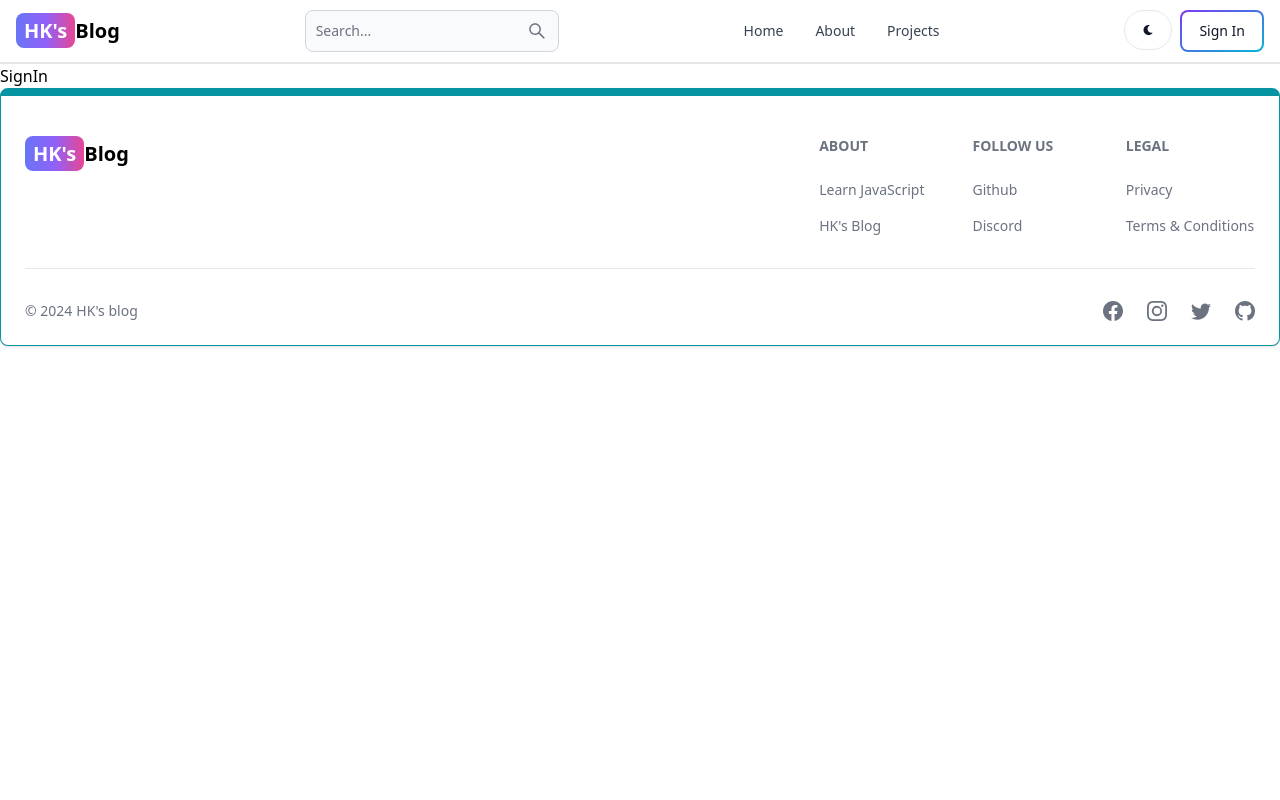
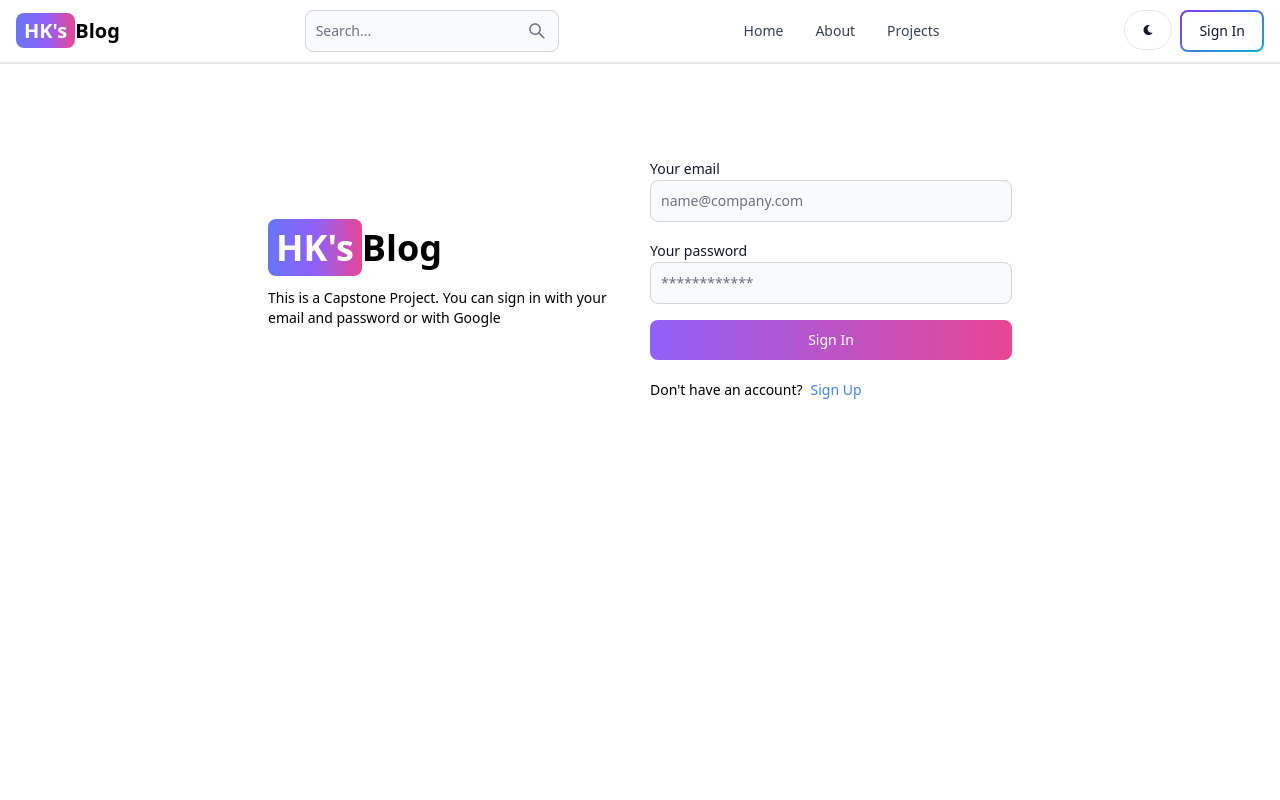
Before and after one commit to kavipriya2912002/mern-blog, a React (Vite) app in the folder client/: page /signin in a window 1280 px wide. Shown: the top 800 px of the page. Built offline with nearby package versions, Linux system fonts and the light colour scheme.

Commit message:
complete sign in page functionality

```diff
--- a/client/src/pages/SignIn.jsx
+++ b/client/src/pages/SignIn.jsx
@@ -1,9 +1,111 @@
-import React from 'react'
+import { Alert, Button, Label, Spinner, TextInput } from "flowbite-react";
+import React from "react";
+import {useState} from 'react';
+
+import { Link, useNavigate } from 'react-router-dom'
 
 export default function SignIn() {
-  return (
-    <div>
-      SignIn
+  const [formData, setFormData]=useState({});
+  const [errorMessage, setErrorMessage] = useState(null);
+  const [loading,setLoading] = useState(false);
+  const navigate = useNavigate();
+
+
+
+
+  const handleChange =(e)=>{
+    setFormData({...formData, [e.target.id]: e.target.value.trim()});
+  };
+  const handleSubmit = async (e)=>{
+    e.preventDefault();
+    if (!formData.email || !formData.password) {
+      return setErrorMessage('Please fill out all fields.');
+    }
+    try {
+      setLoading(true);
+      setErrorMessage(null);
+      const res =await fetch('/api/auth/signin',{
+        method: 'POST',
+        headers: {'Content-Type': 'application/json'},
+        body: JSON.stringify(formData),
+      });
+      const data = await res.json();
+      if(data.success === false){
+        return setErrorMessage(data.message);
+      }
+      setLoading(false);
+      if(res.ok){
+        navigate('/');
+      }
+
+    } catch (error) {
+      setErrorMessage(error.message);
+      setLoading(false);
+
+    }
+  };
+  console.log(formData);
+  return <div className="min-h-screen mt-20">
+    <div className="flex p-3 max-w-3xl mx-auto flex-col md:flex-row md:items-center gap-5">
+      <div className="flex-1">
+      <Link to="/" className=' font-bold dark:text-white text-4xl'>
+            <span className='px-2 py-1 bg-gradient-to-r from-indigo-500 via-purple-500 to-pink-500 rounded-lg text-white'>HK's</span>
+            Blog
+        </Link>
+        <p className="text-sm mt-5">
+          This is a Capstone Project. You can sign in with your email and password or with Google
+        </p>
+      </div>
+
+      <div className="flex-1">
+        <form className="flex flex-col gap-4" onSubmit={handleSubmit}>
+
+          <div className="">
+           <Label value='Your email'/>
+           <TextInput type='email'
+           placeholder="name@company.com"
+           id="email"onChange={handleChange}/>
+
+
+          </div>
+          <div className="">
+           <Label value='Your password'/>
+           <TextInput type='password'
+           placeholder="************"
+           id="password"onChange={handleChange}/>
+
+
+          </div>
+          <Button gradientDuoTone='purpleToPink' type='submit' disabled={loading} >
+            {
+              loading? (
+                <>
+                 <Spinner size='sm' />
+                <span className='pl-3'> Loading...</span>
+                </>
+
+              ): 'Sign In'
+            }
+          </Button>
+        </form>
+        <div className="flex gap-2 text-sm mt-5">
+          <span>
+            Don't have an account?
+          </span>
+          <Link to='/signup' className="text-blue-500">
+          Sign Up
+          </Link>
+        </div>
+        {
+          errorMessage && (
+            <Alert className='mt-5' color='failure'>
+              {errorMessage}
+            </Alert>
+          )
+        }
+
+      </div>
+
     </div>
-  )
+  </div>
 }
```
